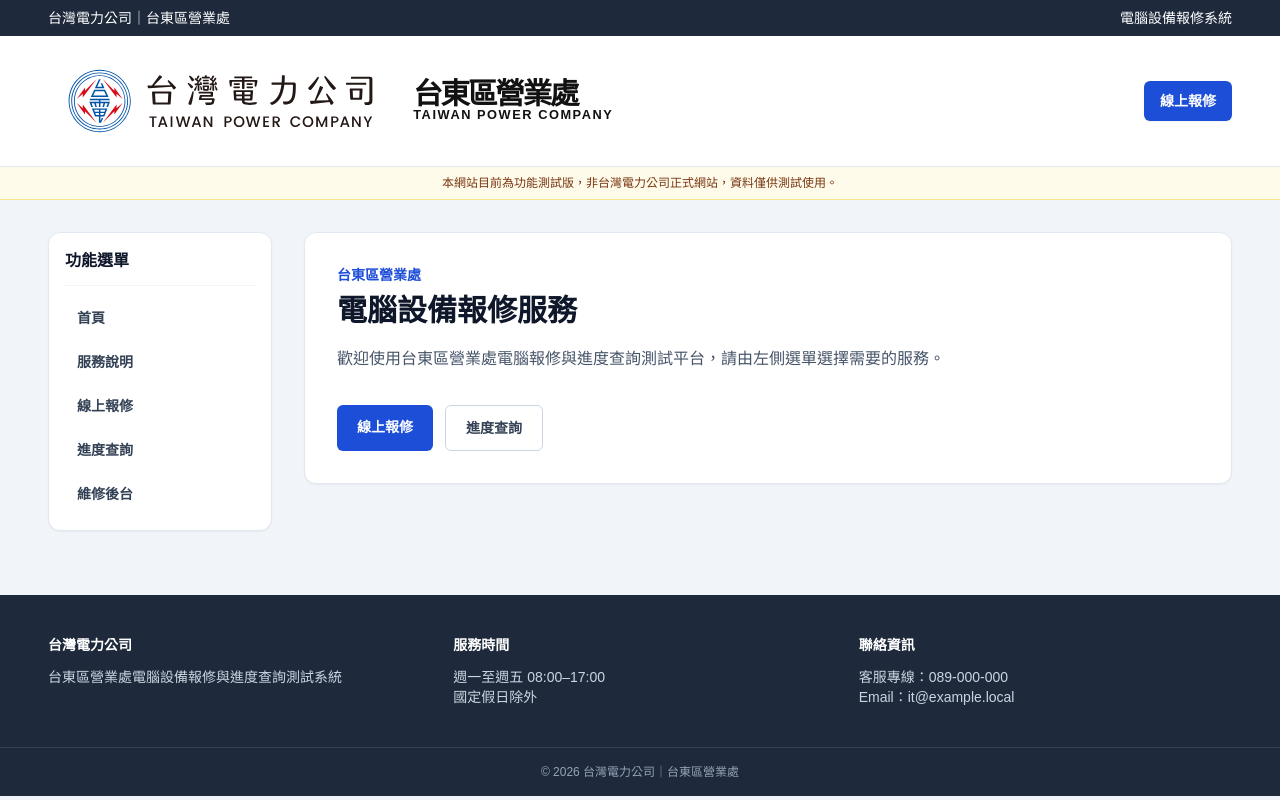
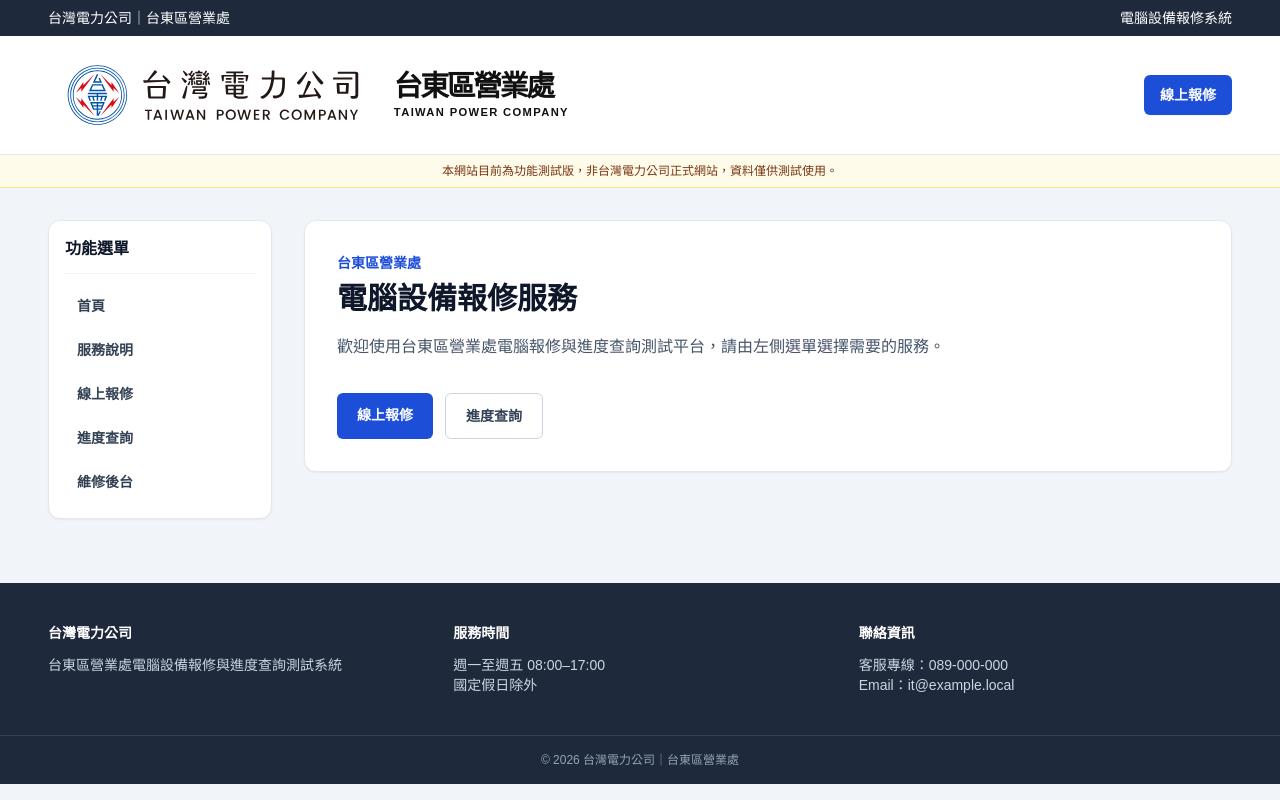
Before and after one commit to pomme520/my_web, a Next.js app: page / in a window 1280 px wide. Built offline with nearby package versions, Linux system fonts and the light colour scheme.

Commit message:
Finalize the last Taipower header refinement with tighter logo-text spacing and tighter, official-like proportions

```diff
--- a/app/layout.tsx
+++ b/app/layout.tsx
@@ -22,14 +22,14 @@
         <div className="min-h-screen bg-slate-100 text-slate-800">
           <div className="bg-slate-800 text-sm text-white"><div className="mx-auto flex max-w-7xl justify-between px-6 py-2 lg:px-12"><span>台灣電力公司｜台東區營業處</span><span>電腦設備報修系統</span></div></div>
           <header className="border-b border-slate-200 bg-white">
-            <div className="mx-auto flex max-w-7xl items-center justify-between gap-6 px-6 py-5 lg:px-12">
-              <Link href="/" className="flex items-center gap-4 md:gap-5" aria-label="台灣電力公司台東區營業處首頁">
-                <img src="/tpclogo.svg" alt="台灣電力公司 Taiwan Power Company" className="h-[78px] w-auto shrink-0 object-contain md:h-[90px]" />
-                <div className="flex flex-col justify-center leading-[0.82] text-[#111111]">
-                  <span className="brand-chinese text-[clamp(1.8rem,2.3vw,3rem)] font-black tracking-[-0.07em]">
+            <div className="mx-auto flex max-w-7xl items-center justify-between gap-6 px-6 py-4 lg:px-12">
+              <Link href="/" className="flex items-center gap-3 md:gap-4" aria-label="台灣電力公司台東區營業處首頁">
+                <img src="/tpclogo.svg" alt="台灣電力公司 Taiwan Power Company" className="h-[70px] w-auto shrink-0 object-contain md:h-[86px]" />
+                <div className="flex flex-col justify-center leading-none text-[#111111]">
+                  <span className="brand-chinese text-[clamp(1.8rem,2vw,2.9rem)] font-black tracking-[-0.08em]">
                     台東區營業處
                   </span>
-                  <span className="mt-1 text-[clamp(0.8rem,1vw,1.3rem)] font-semibold tracking-[0.12em] text-[#111111]">
+                  <span className="mt-1.5 text-[clamp(0.7rem,0.8vw,1.15rem)] font-semibold tracking-[0.12em] text-[#111111]">
                     TAIWAN POWER COMPANY
                   </span>
                 </div>
```
